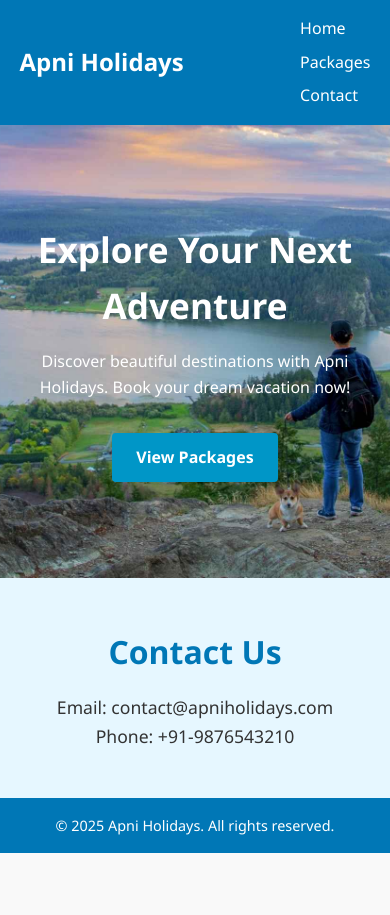
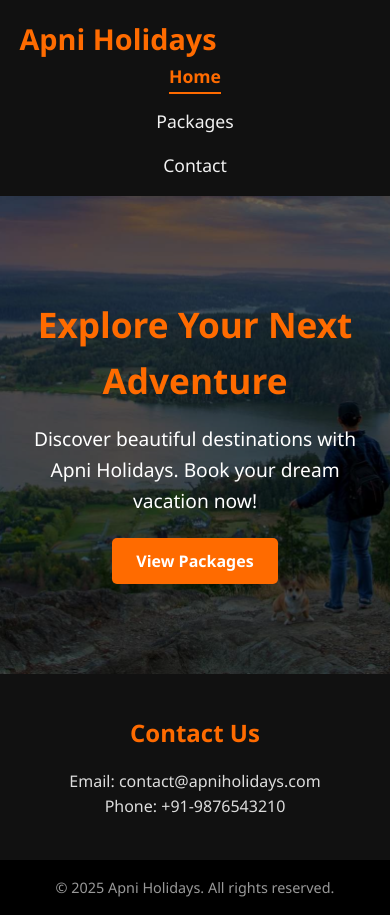
Before and after one commit to rmoharana038/apni-holidays-static, a plain HTML site: page index.html in a window 390 px wide. Before the commit the page ends 853 px from the top, so only its background shows below. Drawn offline with Linux system fonts and the light colour scheme.

Commit message:
Update style.css

```diff
--- a/style.css
+++ b/style.css
@@ -1,4 +1,4 @@
-/* Base Styles */
+/* Reset & Base */
 * {
   margin: 0;
   padding: 0;
@@ -7,9 +7,14 @@
 
 body {
   font-family: 'Segoe UI', sans-serif;
-  background-color: #f9f9f9;
-  color: #333;
+  background-color: #000; /* Dark theme */
+  color: #f2f2f2;
   line-height: 1.6;
+}
+
+a {
+  color: #ff6b00;
+  text-decoration: none;
 }
 
 /* Container */
@@ -21,50 +26,73 @@ body {
 
 /* Navbar */
 .navbar {
-  background-color: #0077b6;
+  background-color: #111;
   padding: 1rem 0;
-}
-
-.navbar .container {
+  box-shadow: 0 2px 10px rgba(0,0,0,0.5);
   display: flex;
-  justify-content: space-between;
+  flex-direction: column;
   align-items: center;
 }
 
-.logo {
-  color: #fff;
-  font-size: 1.5rem;
-  text-decoration: none;
+.navbar .logo {
+  font-size: 1.8rem;
   font-weight: bold;
+  color: #ff6b00;
+  margin-bottom: 0.5rem;
 }
 
-.nav-links {
+.navbar .nav-links {
   list-style: none;
   display: flex;
-  gap: 1.5rem;
+  justify-content: center;
+  align-items: center;
+  gap: 2rem;
+  padding: 0;
 }
 
-.nav-links a {
-  color: #fff;
-  text-decoration: none;
+.navbar .nav-links li a {
+  color: #f2f2f2;
   font-weight: 500;
+  font-size: 1.1rem;
+  transition: color 0.3s;
+  padding-bottom: 4px;
 }
 
-.nav-links a:hover {
-  text-decoration: underline;
+.navbar .nav-links a:hover {
+  color: #ff6b00;
+}
+
+.navbar .nav-links a.active {
+  color: #ff6b00 !important;
+  font-weight: bold;
+  border-bottom: 2px solid #ff6b00;
 }
 
 /* Hero Section */
 .hero {
-  background: url('assets/hero.jpg') no-repeat center center/cover;
-  color: white;
-  padding: 6rem 2rem;
+  background: url('assets/hero.jpg') center/cover no-repeat;
+  padding: 100px 20px;
   text-align: center;
+  color: #fff;
+  position: relative;
+}
+
+.hero::after {
+  content: "";
+  position: absolute;
+  inset: 0;
+  background-color: rgba(0, 0, 0, 0.6);
+}
+
+.hero-content {
+  position: relative;
+  z-index: 2;
 }
 
 .hero h1 {
   font-size: 3rem;
   margin-bottom: 1rem;
+  color: #ff6b00;
 }
 
 .hero p {
@@ -72,44 +100,45 @@ body {
   margin-bottom: 2rem;
 }
 
+/* Buttons */
 .btn-primary {
-  display: inline-block;
+  background-color: #ff6b00;
+  color: #fff;
   padding: 0.75rem 1.5rem;
-  background-color: #0096c7;
-  color: white;
-  border-radius: 4px;
-  text-decoration: none;
+  border-radius: 5px;
   font-weight: bold;
+  transition: background-color 0.3s;
 }
 
 .btn-primary:hover {
-  background-color: #00b4d8;
+  background-color: #e55a00;
 }
 
 /* Packages Section */
 .packages {
-  padding: 4rem 0;
-  text-align: center;
+  padding: 60px 0;
 }
 
 .packages h1 {
-  margin-bottom: 2rem;
   font-size: 2.5rem;
-  color: #0077b6;
+  text-align: center;
+  margin-bottom: 40px;
+  color: #ff6b00;
 }
 
 .package-list {
   display: grid;
+  grid-template-columns: repeat(auto-fit, minmax(280px, 1fr));
   gap: 2rem;
-  grid-template-columns: repeat(auto-fit, minmax(280px, 1fr));
 }
 
+/* Package Cards */
 .package-card {
-  background: white;
-  border-radius: 8px;
+  background-color: #1a1a1a;
+  border-radius: 10px;
   overflow: hidden;
-  box-shadow: 0 2px 8px rgba(0,0,0,0.1);
-  transition: transform 0.3s ease;
+  transition: transform 0.3s;
+  box-shadow: 0 4px 15px rgba(0,0,0,0.3);
 }
 
 .package-card:hover {
@@ -118,68 +147,72 @@ body {
 
 .package-card img {
   width: 100%;
-  height: 200px;
+  height: 180px;
   object-fit: cover;
 }
 
 .package-card .content {
   padding: 1rem;
-  text-align: left;
 }
 
 .package-card h3 {
+  color: #ff6b00;
   margin-bottom: 0.5rem;
-  color: #0077b6;
 }
 
 .package-card p {
-  margin-bottom: 0.5rem;
+  color: #ccc;
   font-size: 0.95rem;
+  margin-bottom: 1rem;
 }
 
 .package-card .price {
+  font-size: 1.1rem;
   font-weight: bold;
-  color: #0096c7;
+  color: #fff;
 }
 
 /* Contact Section */
 .contact {
-  background-color: #e6f7ff;
-  padding: 3rem 0;
+  background-color: #111;
+  padding: 40px 0;
   text-align: center;
 }
 
 .contact h2 {
+  color: #ff6b00;
   margin-bottom: 1rem;
-  font-size: 2rem;
-  color: #0077b6;
 }
 
 .contact p {
-  font-size: 1.1rem;
+  color: #ddd;
 }
 
 /* Footer */
 .footer {
-  background-color: #0077b6;
-  color: white;
+  background-color: #000;
   text-align: center;
   padding: 1rem 0;
+  color: #999;
   font-size: 0.9rem;
 }
 
-/* Responsive Fixes */
+/* Responsive */
 @media (max-width: 768px) {
-  .nav-links {
-    flex-direction: column;
-    gap: 0.5rem;
-  }
-
   .hero h1 {
     font-size: 2.2rem;
   }
 
-  .hero p {
-    font-size: 1rem;
+  .package-card img {
+    height: 150px;
+  }
+
+  .navbar {
+    align-items: center;
+  }
+
+  .navbar .nav-links {
+    flex-direction: column;
+    gap: 1rem;
   }
 }
```
